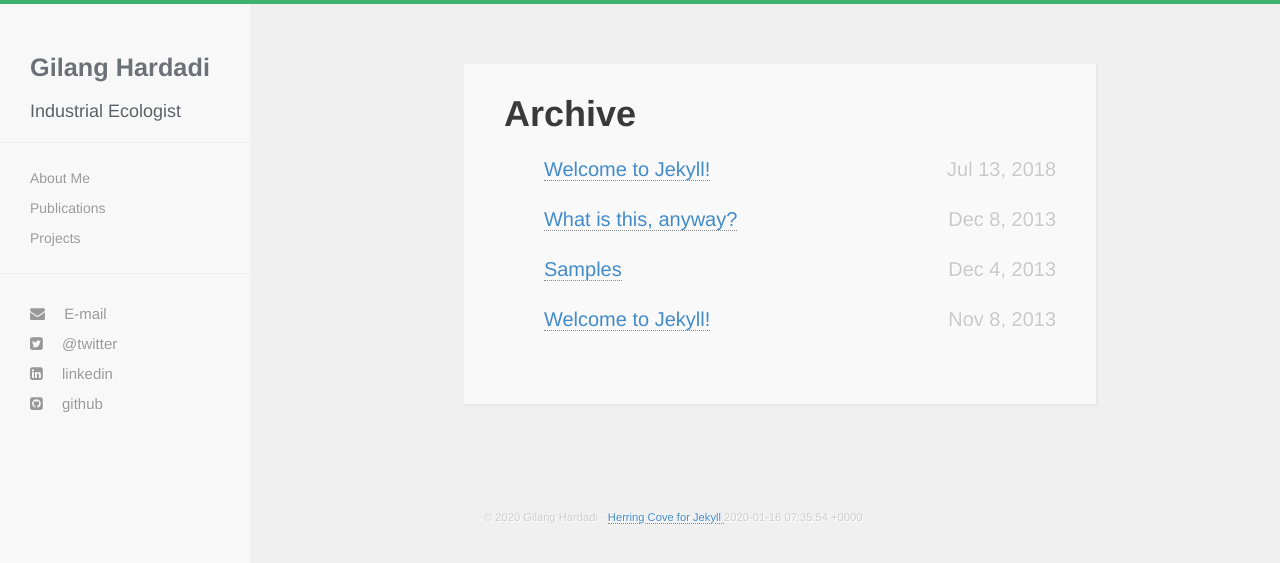
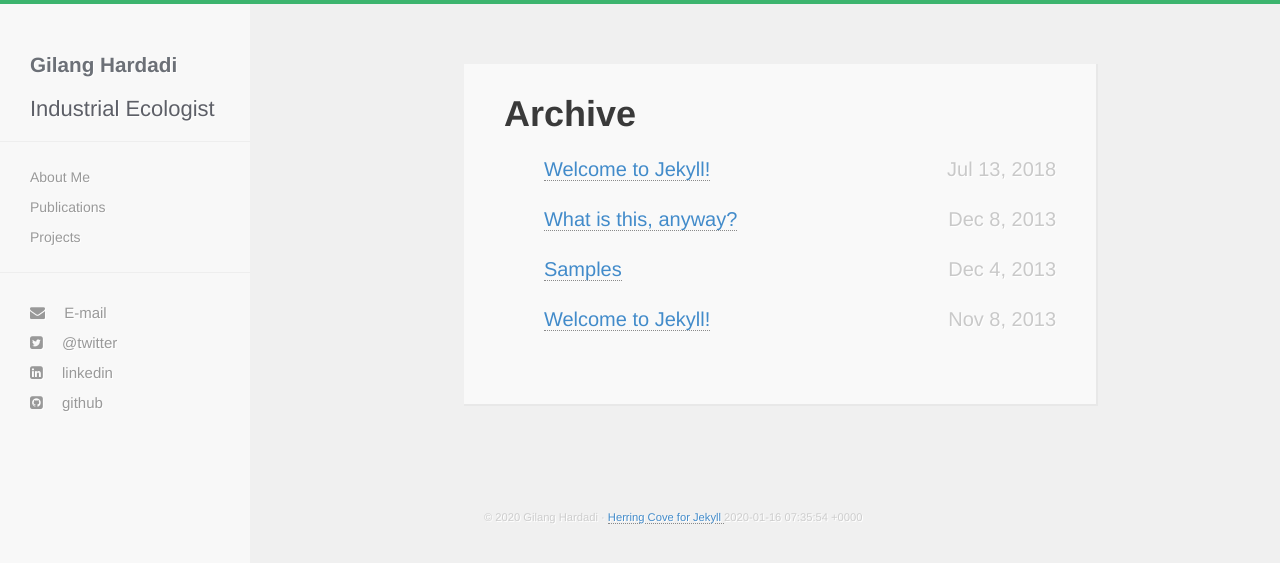
Before and after one commit to ghardadi/gilang.github.io, a Jekyll site: the page built from list.html, in a window 1280 px wide. Shown: the top 563 px of the page. Built offline with Jekyll 4.4.1, drawn with Linux system fonts in a browser that asks for light colours; nearby versions of some CDN libraries.

Commit message:
Update hc.css

```diff
--- a/css/hc.css
+++ b/css/hc.css
@@ -146,12 +146,12 @@ list-style:circle;
 
 .sidebar-nav > .sidebar-brand
 {
-  font-size:22px
+  font-size:18px
 }
 
 .sidebar-nav > .sidebar-brand > h3
 {
-  font-size:18px;
+  font-size:22px;
   font-weight:100;
   color:#5d5f67
 }
```
